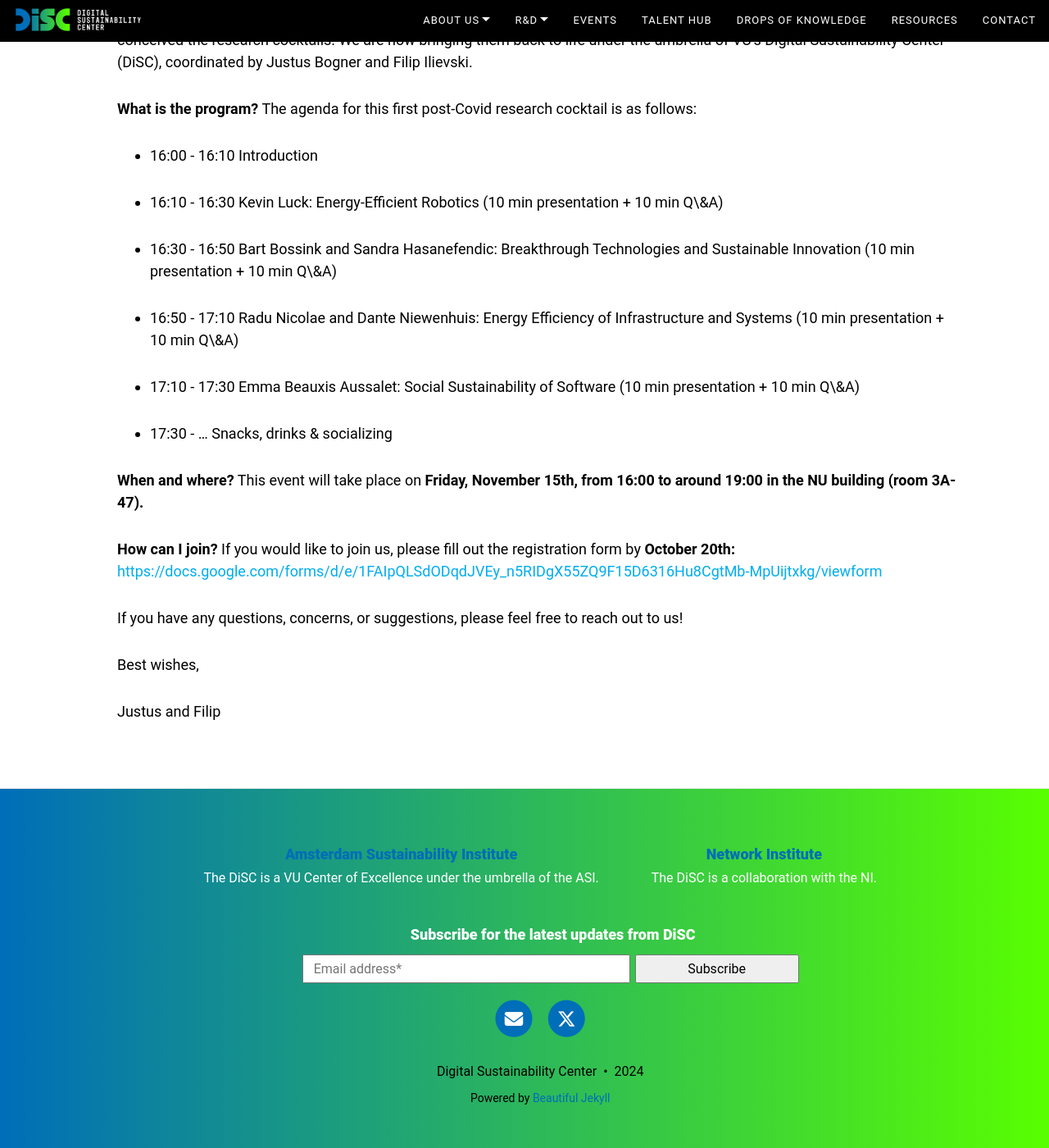
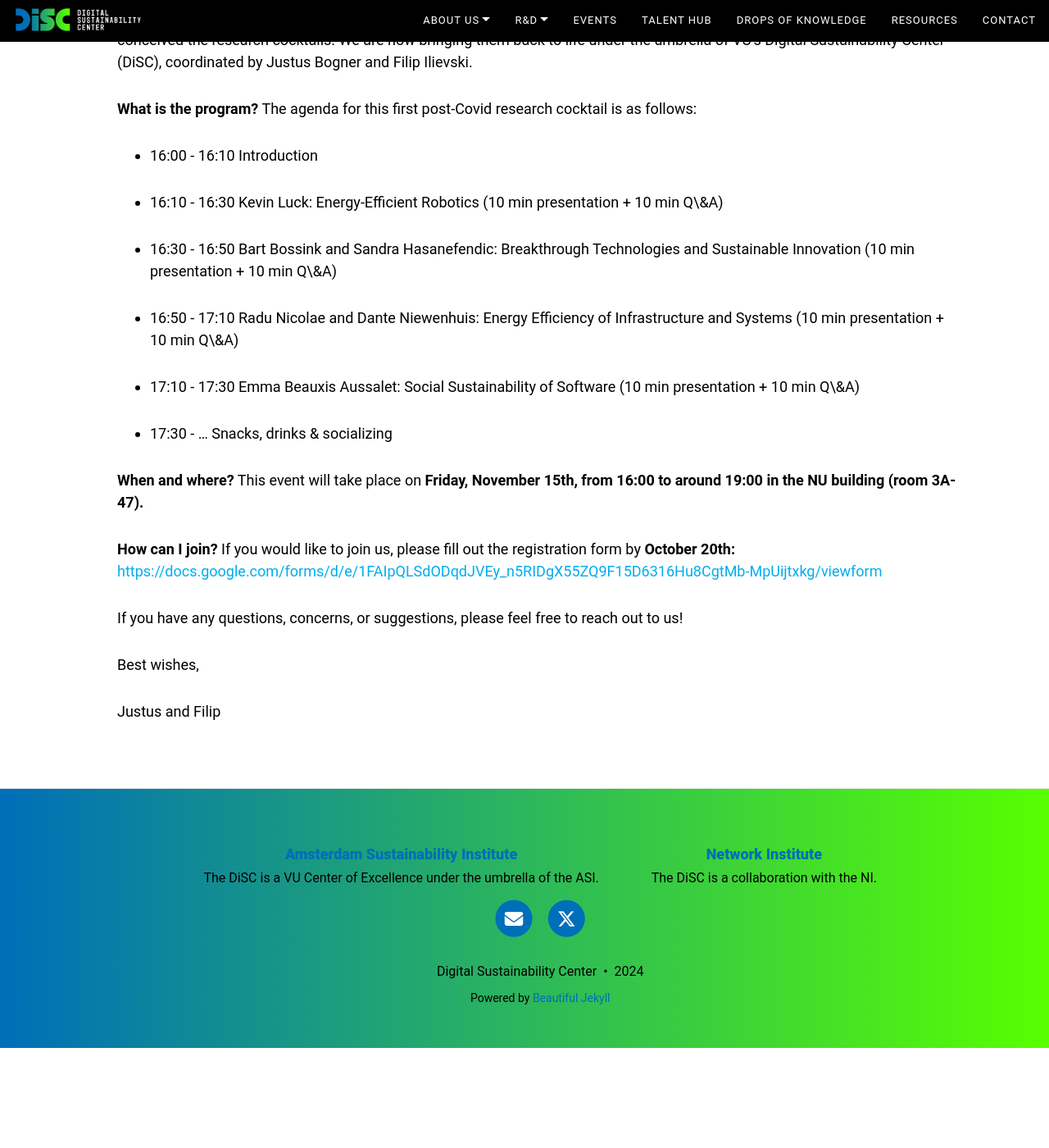
Before and after one commit to S2-group/disc-website.github.io, a Jekyll site: the page cocktails/2024-10-10-research-cocktails-invite/index.html, which Jekyll copies as it is, in a window 1280 px wide and 1400 px high, scrolled down 822 px. Shown: the whole window at 82% size. Built offline with Jekyll 4.4.1, drawn with Linux system fonts in a browser that asks for light colours; comment, search, counter and statistics services are not loaded; after the commit the page ends 2100 px from its top, so only the background shows below that.

Commit message:
removed mailing list subscription temporarily

```diff
--- a/_includes/footer.html
+++ b/_includes/footer.html
@@ -8,7 +8,7 @@
           {% include {{ file }} %}
           {% endfor %}
         </div>
-        {% include mailinglist.html %}
+        <!-- {% include mailinglist.html %} -->
         {% include social-networks-links.html %}
       {% endif %}
       <p class="copyright text-muted">
--- a/cocktails/2024-10-10-research-cocktails-invite/index.html
+++ b/cocktails/2024-10-10-research-cocktails-invite/index.html
@@ -338,53 +338,9 @@
     The DiSC is a collaboration with the NI.
   </div>
 </div>
+ </div>
 
-
-        </div>
-        <!-- <div id="mc_embed_shell" style="margin: 0 auto; background: linear-gradient(to right, #006eb9, #58ff00);"> -->
-    <div id="mc_embed_shell" style="margin: 0 auto;">
-
-    <link href="//cdn-images.mailchimp.com/embedcode/classic-061523.css" rel="stylesheet" type="text/css">
-    <style type="text/css">
-        #mc_embed_signup{ margin:0  auto; clear:left; font:14px Helvetica,Arial,sans-serif; width: 100%;}
-        .footer-custom-content {color: white;}
-        /* Add your own Mailchimp form style overrides in your site stylesheet or in this style block.
-        We recommend moving this block and the preceding CSS link to the HEAD of your HTML file. */
-    </style>
-  <div class="container-md beautiful-jekyll-footer">
-    <div class="row">
-      <div class="col-xl-8 offset-xl-2 col-lg-10 offset-lg-1">
-    <div class="footer-custom-content">
-        <form style= "padding-top: 12px;" action="https://vu.us18.list-manage.com/subscribe/post?u=93144cd040bceacea2303c0bb&amp;id=a294aaa2e1&amp;f_id=00a2c2e1f0" method="post" id="mc-embedded-subscribe-form" name="mc-embedded-subscribe-form" class="validate" target="_blank">
-            <div id="mc_embed_signup_scroll">
-                <h4>Subscribe for the latest updates from DiSC</h4>
-                <!-- <div class="indicates-required"><span class="asterisk">*</span> indicates required</div> -->
-                <div class="mc-field-group">
-                    <div style="display: flex; align-items: center; justify-content: center;">
-                        <input type="email" name="EMAIL" placeholder="Email address*" class="required email" id="mce-EMAIL" required="" value="" style="padding: 6px 12px 6px 12px; line-height: normal; width: 400px;">
-                        <input type="submit" name="subscribe" id="mc-embedded-subscribe" class="button" value="Subscribe" style="padding: 6px 12px 6px 12px; margin: 6px; line-height: normal; width: 200px;">
-                        <!-- <p style="margin: 0px auto;"><a href="http://eepurl.com/iOqCeQ" title="Mailchimp - email marketing made easy and fun"><span style="display: inline-block; background-color: transparent; border-radius: 4px;"><img class="refferal_badge" src="https://digitalasset.intuit.com/render/content/dam/intuit/mc-fe/en_us/images/intuit-mc-rewards-text-dark.svg" alt="Intuit Mailchimp" style="width: 220px; height: 40px; display: flex; padding: 2px 0px; justify-content: center; align-items: center;"></span></a></p> -->
-                    </div>
-                    <div id="mce-responses" class="clear foot">
-                        <div class="response" id="mce-error-response" style="display: none; color: white;"></div>
-                        <div class="response" id="mce-success-response" style="display: none; color: white;"></div>
-                    </div>
-                </div>
-
-                <div aria-hidden="true" style="position: absolute; left: -5000px;">
-                    <!-- real people should not fill this in and expect good things - do not remove this or risk form bot signups -->
-                    <input type="text" name="b_93144cd040bceacea2303c0bb_a294aaa2e1" tabindex="-1" value="">
-                </div>
-            </div>
-        </form>
-    </div>
-    <script type="text/javascript" src="//s3.amazonaws.com/downloads.mailchimp.com/js/mc-validate.js"></script><script type="text/javascript">(function($) {window.fnames = new Array(); window.ftypes = new Array();fnames[0]='EMAIL';ftypes[0]='email';fnames[1]='FNAME';ftypes[1]='text';fnames[2]='LNAME';ftypes[2]='text';fnames[3]='ADDRESS';ftypes[3]='address';fnames[4]='PHONE';ftypes[4]='phone';fnames[5]='BIRTHDAY';ftypes[5]='birthday';}(jQuery));var $mcj = jQuery.noConflict(true);</script>
-</div>
-
-</div>
-</div>
-</div>
-        <ul class="list-inline text-center footer-links"><li class="list-inline-item">
+    <ul class="list-inline text-center footer-links"><li class="list-inline-item">
     <a href="mailto:disc@vu.nl" title="Email me" >
       <span class="fa-stack fa-lg" aria-hidden="true">
         <i class="fas fa-circle fa-stack-2x"></i>
```
Also changed, not shown: _includes/mailinglist.html (deleted, +0 -43 lines).
